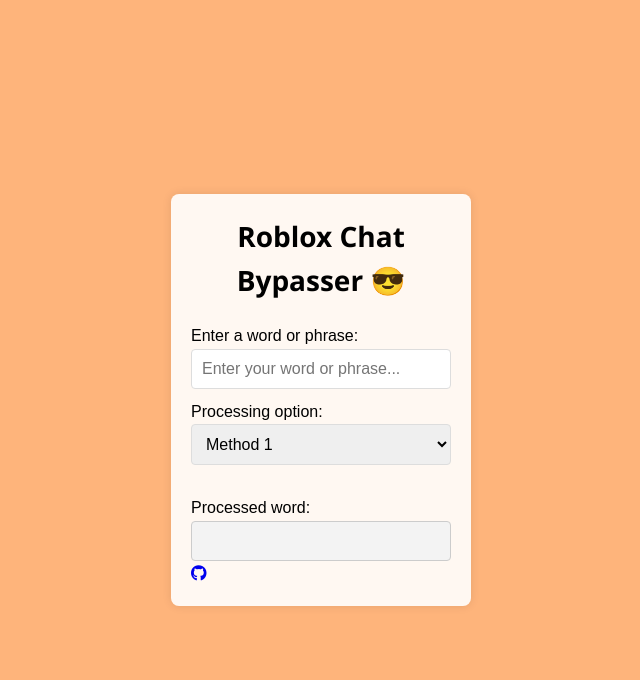
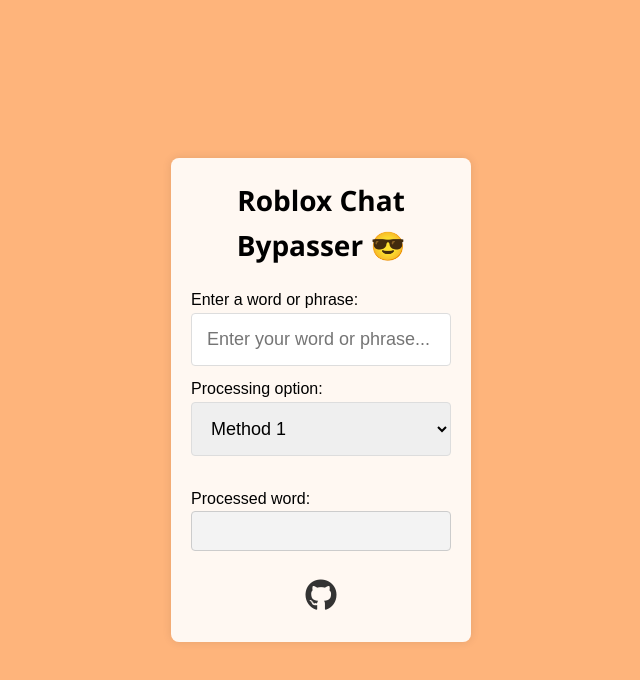
Before and after one commit to Shuggreal/Robloxchatbypasser, a plain HTML site: page index.html in a window 1280 px wide. Shown: the whole page, without its empty margins (319-959 px from the left). Drawn offline with Linux system fonts and the light colour scheme.

Commit message:
Update styles.css

```diff
--- a/styles.css
+++ b/styles.css
@@ -34,8 +34,8 @@ h1 {
 input[type="text"],
 select {
     width: 100%;
-    padding: 10px;
-    font-size: 16px;
+    padding: 15px; /* Increase padding to make the input box bigger */
+    font-size: 18px; /* Increase font size */
     border: 1px solid #ddd; /* Adjust border color */
     border-radius: 4px;
     margin-bottom: 10px;
@@ -71,3 +71,20 @@ button:hover {
     min-height: 40px;
     line-height: 1.4;
 }
+
+/* GitHub link styles */
+.github-link {
+    text-align: center;
+    margin-top: 20px;
+}
+
+.github-link a {
+    color: #333; /* Dark color for GitHub icon */
+    font-size: 32px; /* Larger size for the icon */
+    text-decoration: none;
+    transition: color 0.3s ease;
+}
+
+.github-link a:hover {
+    color: #ff7e5f; /* Match the hover color to the theme */
+}
```
